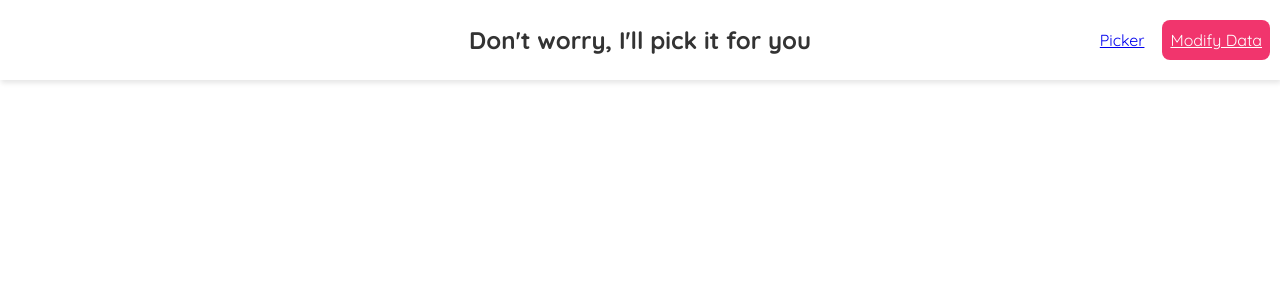
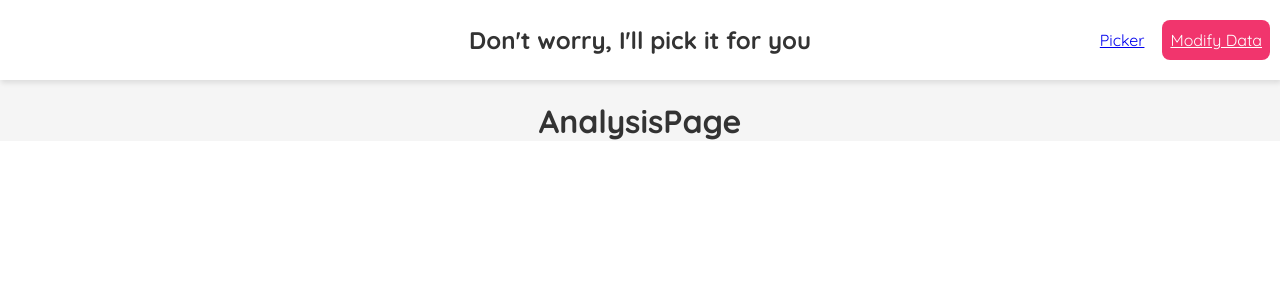
Before and after one commit to mprtcz/RLMPicker, a React (Create React App) app: page /anal in a window 1280 px wide. Shown: the top 300 px of the page. Built offline with nearby package versions, Linux system fonts and the light colour scheme.

Commit message:
Added analysis skeleton

```diff
--- a/package.json
+++ b/package.json
@@ -3,18 +3,19 @@
   "version": "0.1.0",
   "private": true,
   "dependencies": {
+    "@devexpress/dx-react-chart-material-ui": "^2.7.6",
     "@emotion/react": "^11.4.1",
     "@emotion/styled": "^11.3.0",
     "@material-ui/core": "5.0.0-alpha.24",
+    "@material-ui/icons": "^4.11.2",
     "@material-ui/lab": "5.0.0-alpha.24",
-    "@material-ui/icons": "^4.11.2",
-    "date-fns": "2.17.0",
     "@mui/icons-material": "^5.0.0",
     "@mui/material": "^5.0.0",
     "@mui/styles": "^5.0.0",
     "@testing-library/jest-dom": "^5.14.1",
     "@testing-library/react": "^11.2.7",
     "@testing-library/user-event": "^12.8.3",
+    "date-fns": "2.17.0",
     "dayjs": "^1.10.7",
     "multiselect-react-dropdown": "^2.0.4",
     "react": "^17.0.2",
--- a/src/App.js
+++ b/src/App.js
@@ -6,6 +6,7 @@ import Navbar from "components/Navbar";
 import DataModifierPage from "components/data-modifier-page/DataModifierPage";
 import ConverterPage from "data-api-converter/ConverterPage";
 import { VideoDataProvider } from "contexts/VideosDataContext";
+import AnalysisPage from "components/analysis/AnalysisPage";
 
 function App() {
   return (
@@ -30,6 +31,9 @@ function App() {
               <Route exact path="/converter">
                 <ConverterPage />
               </Route>
+              <Route exact path="/anal">
+                <AnalysisPage />
+              </Route>
             </Switch>
           </div>
         </div>
--- /dev/null
+++ b/src/components/analysis/AnalysisPage.js
@@ -0,0 +1,11 @@
+import React from "react";
+
+const AnalysisPage = () => {
+  return (
+    <div>
+      <h1>AnalysisPage</h1>
+    </div>
+  );
+};
+
+export default AnalysisPage;
```
Also changed, not shown: 1 other file (tests, documents, lock files or other folders).
